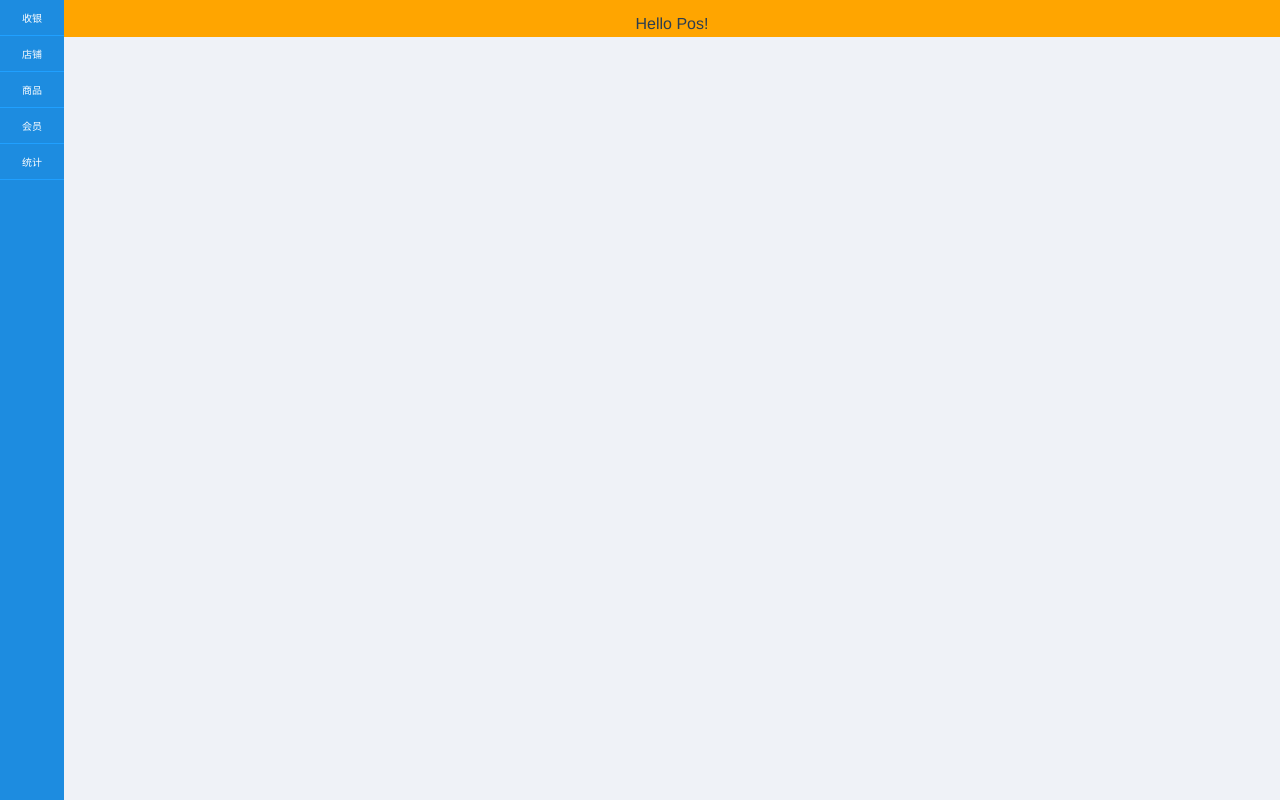
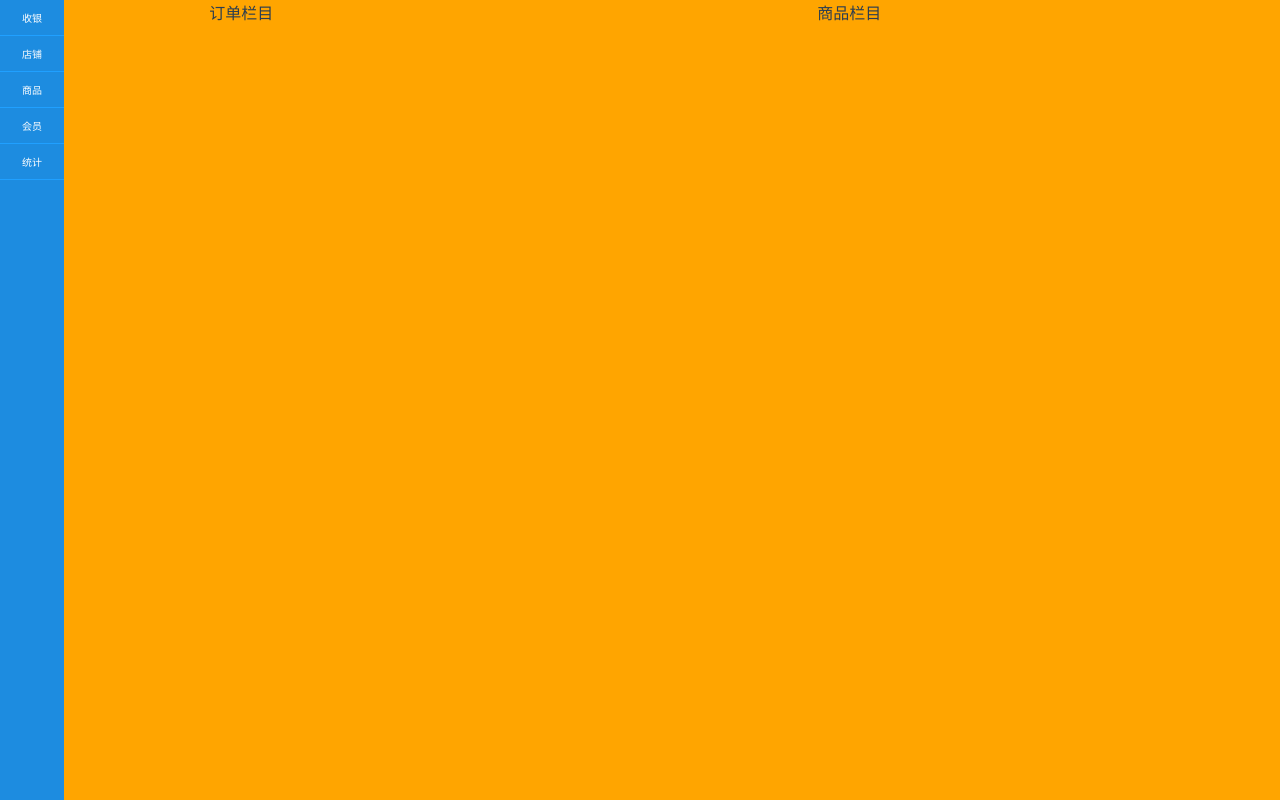
Before and after one commit to WytheLi/awesome_pos, a Vue app: page /#/ in a window 1280 px wide. Built offline with nearby package versions, Linux system fonts and the light colour scheme; a small style sheet from the web is missing.

Commit message:
引入了Element组件库，栅栏布局，使用mounted钩子在也页面初始化后设置自定义组件高度

```diff
--- a/package.json
+++ b/package.json
@@ -10,6 +10,7 @@
     "build": "node build/build.js"
   },
   "dependencies": {
+    "element-ui": "^2.13.2",
     "vue": "^2.5.2",
     "vue-router": "^3.0.1"
   },
--- a/src/components/page/Pos.vue
+++ b/src/components/page/Pos.vue
@@ -1,14 +1,35 @@
 <template>
     <div class="pos">
-        Hello Pos!
+        <!-- Hello Pos! -->
         <!-- icon图标演示 -->
-        <i class="icon iconfont icon-jinrudianpu" style="font-size: 2em"></i>
+        <!-- <i class="icon iconfont icon-jinrudianpu" style="font-size: 2em"></i> -->
+        <el-row id="order-list">
+            <!-- 栅栏布局 共24分栏 -->
+            <el-col :span="7">
+                订单栏目
+            </el-col>
+            <el-col :span="17">
+                商品栏目
+            </el-col>
+        </el-row>
     </div>
 </template>
 
 <script>
 export default {
-    name: 'pos'
+    name: 'pos',
+    data() {
+        return {
+
+        }
+    },
+    /* 由于引入了Element组件库，DOM树Element被托管，直接在style中设置height高度100%失效
+    /* > mounted是vue中的一个钩子函数,一般在初始化页面完成后,再对dom节点进行相关操作
+    /* 这里用来在页面初始化完成之后给组件添加满屏高度 */
+    mounted: function() {
+        var clientHeight = document.body.clientHeight;
+        document.getElementById('order-list').style.height = clientHeight + 'px';
+    }
 }
 </script>
 
--- a/src/main.js
+++ b/src/main.js
@@ -1,8 +1,12 @@
 // The Vue build version to load with the `import` command
 // (runtime-only or standalone) has been set in webpack.base.conf with an alias.
 import Vue from 'vue'
+import ElementUI from 'element-ui'
+import 'element-ui/lib/theme-chalk/index.css'
 import App from './App'
 import router from './router'
+
+Vue.use(ElementUI)
 
 Vue.config.productionTip = false
 
```
Also changed, not shown: 2 other files (tests, documents, lock files or other folders).
